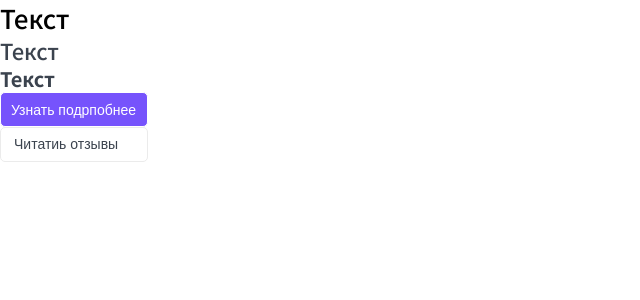
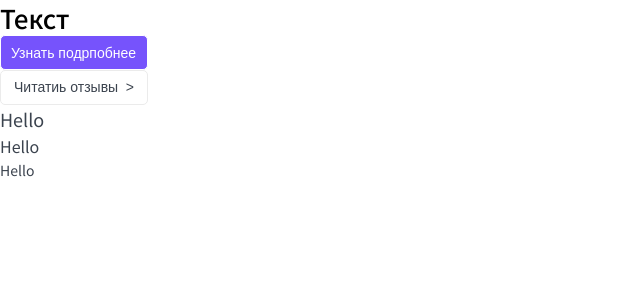
Before and after one commit to Ha1lowe3n/top-frontend, a Next.js app: page / in a window 1280 px wide. Shown: the top 300 px of the page, without its empty margins (0-640 px from the left). Built offline with nearby package versions, Linux system fonts and the light colour scheme.

Commit message:
add component Paragraph

```diff
--- a/components/Button/Button.module.scss
+++ b/components/Button/Button.module.scss
@@ -32,4 +32,9 @@
             background-color: #fafafa;
         }
     }
+
+    .down {
+        transform: rotate(90deg);
+        transition: all 0.2s;
+    }
 }
--- a/components/Button/index.tsx
+++ b/components/Button/index.tsx
@@ -10,12 +10,14 @@ interface ButtonProps
     > {
     children: React.ReactNode;
     color: "primary" | "ghost";
+    arrow?: "right" | "down";
 }
 
 export const Button: React.FC<ButtonProps> = ({
     children,
     color,
     className,
+    arrow,
     ...props
 }) => {
     return (
@@ -27,6 +29,15 @@ export const Button: React.FC<ButtonProps> = ({
             {...props}
         >
             {children}
+            {arrow && (
+                <span
+                    className={clsx(styles.arrow, {
+                        [styles.arrow_down]: arrow === "down",
+                    })}
+                >
+                    {">"}
+                </span>
+            )}
         </button>
     );
 };
--- a/components/Htag/index.tsx
+++ b/components/Htag/index.tsx
@@ -11,8 +11,8 @@ export const Htag: React.FC<HtagProps> = ({ tag, children }) => {
     return (
         <div className={styles.tags}>
             {tag === "h1" && <h1>{children}</h1>}
-            {tag === "h1" && <h2>{children}</h2>}
-            {tag === "h1" && <h3>{children}</h3>}
+            {tag === "h2" && <h2>{children}</h2>}
+            {tag === "h3" && <h3>{children}</h3>}
         </div>
     );
 };
--- /dev/null
+++ b/components/Paragraph/Paragraph.module.scss
@@ -0,0 +1,18 @@
+.paragraph {
+    color: #3b434e;
+}
+
+.medium {
+    font-size: 16px;
+    line-height: 24px;
+}
+
+.low {
+    font-size: 14px;
+    line-height: 24px;
+}
+
+.big {
+    font-size: 18px;
+    line-height: 29px;
+}
--- /dev/null
+++ b/components/Paragraph/index.tsx
@@ -0,0 +1,33 @@
+import clsx from "clsx";
+import React, { DetailedHTMLProps, HTMLAttributes } from "react";
+
+import styles from "./Paragraph.module.scss";
+
+interface ParagraphProps
+    extends DetailedHTMLProps<
+        HTMLAttributes<HTMLParagraphElement>,
+        HTMLParagraphElement
+    > {
+    size: "big" | "medium" | "low";
+    children: React.ReactNode;
+}
+
+export const Paragraph: React.FC<ParagraphProps> = ({
+    size = "medium",
+    className,
+    children,
+    ...props
+}) => {
+    return (
+        <p
+            className={clsx(styles.paragraph, className, {
+                [styles.big]: size === "big",
+                [styles.medium]: size === "medium",
+                [styles.low]: size === "low",
+            })}
+            {...props}
+        >
+            {children}
+        </p>
+    );
+};
--- a/pages/index.tsx
+++ b/pages/index.tsx
@@ -1,13 +1,19 @@
 import type { NextPage } from "next";
 import { Button } from "../components/Button";
 import { Htag } from "../components/Htag";
+import { Paragraph } from "../components/Paragraph";
 
 const Home: NextPage = () => {
     return (
         <div>
             <Htag tag="h1">Текст</Htag>
             <Button color="primary">Узнать подрпобнее</Button>
-            <Button color="ghost">Читатиь отзывы</Button>
+            <Button color="ghost" arrow="right">
+                Читатиь отзывы
+            </Button>
+            <Paragraph size={"big"}>Hello</Paragraph>
+            <Paragraph size={"medium"}>Hello</Paragraph>
+            <Paragraph size={"low"}>Hello</Paragraph>
         </div>
     );
 };
```
Also changed, not shown: components/Button/arrow.svg (added).
